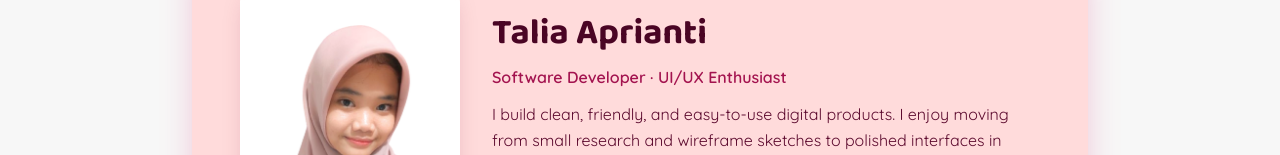
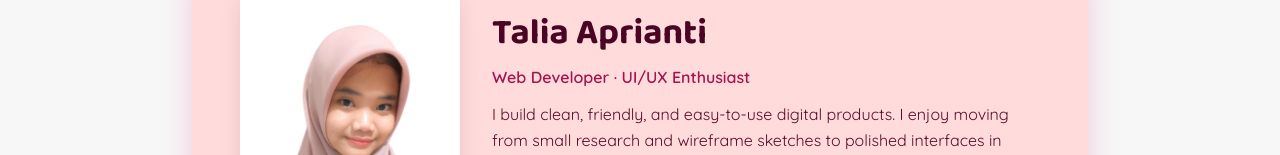
Before and after one commit to Talia-Apr/talia-portofolio, a Next.js app: page / in a window 1280 px wide. Both pictures are taken after a click on the button "about". Shown: the part 251-406 px from the top of the page. Built offline with nearby package versions, Linux system fonts and the light colour scheme.

Commit message:
update about intern

```diff
--- a/components/PortfolioFolder.tsx
+++ b/components/PortfolioFolder.tsx
@@ -184,8 +184,8 @@ const INTERNSHIPS = [
     period: "Sep 2024 - Dec 2024",
     logo: "/logo/ok.jpg",
     points: [
-      "Developed responsive Point of Sales (POS) web interfaces using React.js, Tailwind CSS and Node.js",
-      "Integrated 4 core POS modules — Purchasing, Supplier, Customer, and User"
+      "Developed responsive POS interfaces using React.js and Tailwind CSS, implementing frontend features and Node.js REST APIs integrated with a MySQL database.",
+      "Integrated 4 core POS modules: Purchasing, Supplier, Customer, and User to support interconnected business workflows."
     ],
   },
 ];
@@ -378,7 +378,7 @@ function AboutPane() {
             Talia Aprianti
           </h2>
           <p className="font-body font-semibold text-[var(--intro-subtitle)]">
-            Software Developer · UI/UX Enthusiast
+            Web Developer · UI/UX Enthusiast
           </p>
           <p className="font-body leading-relaxed text-[var(--intro-body)]">
             I build clean, friendly, and easy-to-use digital products. I enjoy
```
